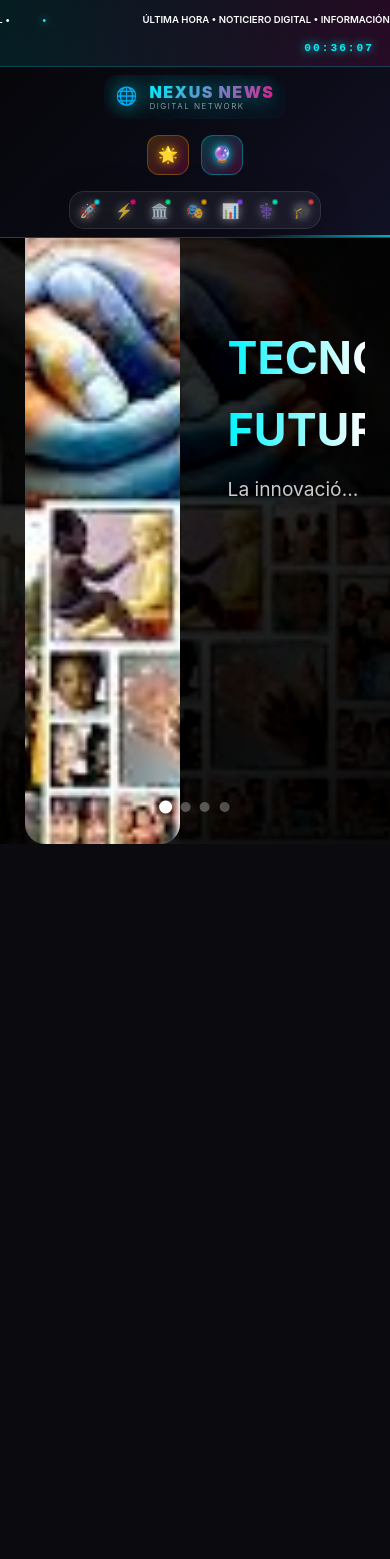
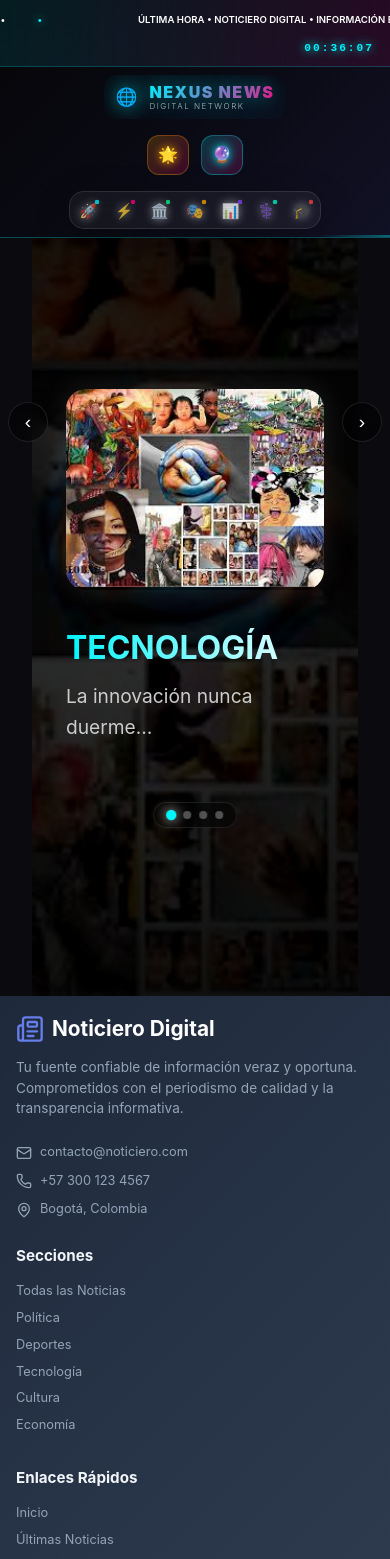
Before and after one commit to BrayanOrtiz115/Noticiero_2025IIg2_Ortiz_Brayan, a React (Vite) app: page /salud in a window 390 px wide. Shown: the top 1559 px of the page. Before the commit the page ends 964 px from the top, so only its background shows below. Built offline with nearby package versions, Linux system fonts and the light colour scheme; no server answers.

Commit message:
Se añadió footer en la parte del Home y se desplegó un estilo de acordeon para visualizar las noticias en Home

```diff
--- a/src/Components/Footer/Footer.css
+++ b/src/Components/Footer/Footer.css
@@ -1,22 +1,27 @@
 .footer {
   background: linear-gradient(135deg, #1e293b 0%, #334155 100%);
   color: white;
-  margin-top: auto;
+  width: 100vw;
+  margin-left: calc(-50vw + 50%);
+  margin-right: calc(-50vw + 50%);
+  position: relative;
+  left: 0;
+  right: 0;
 }
 
 .footer-container {
   max-width: 1200px;
   margin: 0 auto;
-  padding: 3rem 2rem;
+  padding: 1.5rem 2rem; /* Reducido de 3rem */
   display: grid;
   grid-template-columns: 2fr 1fr 1fr 1fr;
-  gap: 3rem;
+  gap: 2rem; /* Reducido de 3rem */
 }
 
 .footer-section h4 {
   color: #f1f5f9;
-  margin-bottom: 1.5rem;
-  font-size: 1.1rem;
+  margin-bottom: 1rem; /* Reducido de 1.5rem */
+  font-size: 1rem; /* Ligeramente más pequeño */
   font-weight: 700;
 }
 
@@ -24,44 +29,46 @@
   display: block;
   color: #94a3b8;
   text-decoration: none;
-  margin-bottom: 0.75rem;
+  margin-bottom: 0.5rem; /* Reducido de 0.75rem */
+  font-size: 0.85rem; /* Texto más pequeño */
   transition: all 0.3s;
 }
 
 .footer-section a:hover {
   color: #667eea;
-  transform: translateX(5px);
+  transform: translateX(3px); /* Efecto más sutil */
 }
 
 .footer-brand {
   display: flex;
   align-items: center;
-  gap: 0.75rem;
-  margin-bottom: 1rem;
+  gap: 0.5rem; /* Reducido de 0.75rem */
+  margin-bottom: 0.75rem; /* Reducido de 1rem */
 }
 
 .footer-logo {
-  width: 32px;
-  height: 32px;
+  width: 28px; /* Reducido de 32px */
+  height: 28px; /* Reducido de 32px */
   color: #667eea;
 }
 
 .footer-brand h3 {
   margin: 0;
   color: white;
-  font-size: 1.5rem;
+  font-size: 1.3rem; /* Reducido de 1.5rem */
 }
 
 .footer-description {
   color: #94a3b8;
-  line-height: 1.6;
-  margin-bottom: 2rem;
+  line-height: 1.5;
+  margin-bottom: 1.5rem; /* Reducido de 2rem */
+  font-size: 0.85rem; /* Texto más pequeño */
 }
 
 .footer-contact {
   display: flex;
   flex-direction: column;
-  gap: 0.75rem;
+  gap: 0.5rem; /* Reducido de 0.75rem */
 }
 
 .contact-item {
@@ -69,19 +76,19 @@
   align-items: center;
   gap: 0.5rem;
   color: #94a3b8;
-  font-size: 0.9rem;
+  font-size: 0.8rem; /* Más pequeño */
 }
 
 .fun-facts {
   display: flex;
   flex-direction: column;
-  gap: 0.5rem;
+  gap: 0.3rem; /* Reducido de 0.5rem */
 }
 
 .fun-fact {
   color: #94a3b8;
-  font-size: 0.9rem;
-  padding: 0.5rem 0;
+  font-size: 0.8rem; /* Más pequeño */
+  padding: 0.3rem 0; /* Reducido de 0.5rem */
   border-bottom: 1px solid #374151;
 }
 
@@ -91,7 +98,10 @@
 
 .footer-bottom {
   border-top: 1px solid #374151;
-  padding: 1.5rem 2rem;
+  padding: 1rem 2rem; /* Reducido de 1.5rem */
+  width: 100vw;
+  margin-left: calc(-50vw + 50%);
+  margin-right: calc(-50vw + 50%);
 }
 
 .footer-bottom-content {
@@ -101,30 +111,40 @@
   justify-content: space-between;
   align-items: center;
   color: #94a3b8;
-  font-size: 0.9rem;
+  font-size: 0.8rem; /* Más pequeño */
 }
 
 /* Responsive */
 @media (max-width: 768px) {
   .footer-container {
     grid-template-columns: 1fr;
-    gap: 2rem;
-    padding: 2rem 1rem;
+    gap: 1.5rem; /* Reducido de 2rem */
+    padding: 1.5rem 1rem; /* Más compacto en móviles */
   }
 
   .footer-bottom-content {
     flex-direction: column;
-    gap: 1rem;
+    gap: 0.5rem; /* Reducido de 1rem */
     text-align: center;
   }
 }
 
 @media (max-width: 480px) {
   .footer-container {
-    padding: 1.5rem 1rem;
+    padding: 1rem; /* Más compacto */
   }
 
   .footer-bottom {
-    padding: 1rem;
+    padding: 0.8rem 1rem; /* Más compacto */
+  }
+
+  .footer-section h4 {
+    margin-bottom: 0.8rem;
+    font-size: 0.95rem;
+  }
+
+  .footer-section a {
+    margin-bottom: 0.4rem;
+    font-size: 0.8rem;
   }
 }
--- a/src/Pages/Home/Home.css
+++ b/src/Pages/Home/Home.css
@@ -1,13 +1,83 @@
-.home-fade-container {
-  position: fixed;
-  inset: 0;
+.home-container {
+  position: relative;
+  width: 100%;
+  min-height: 100vh;
   overflow: hidden;
   background: #07070b;
   color: white;
   font-family: "Inter", sans-serif;
-  transition: background-color 0.6s ease;
 }
 
+/* === Flechas de navegación === */
+.nav-arrow {
+  position: fixed;
+  top: 50%;
+  transform: translateY(-50%);
+  background: rgba(0, 0, 0, 0.5);
+  border: none;
+  color: white;
+  width: 60px;
+  height: 60px;
+  border-radius: 50%;
+  font-size: 2rem;
+  cursor: pointer;
+  transition: all 0.3s ease;
+  display: flex;
+  align-items: center;
+  justify-content: center;
+  z-index: 25;
+  backdrop-filter: blur(10px);
+  border: 1px solid rgba(255, 255, 255, 0.1);
+}
+
+.nav-arrow:hover {
+  background: rgba(0, 0, 0, 0.8);
+  transform: translateY(-50%) scale(1.1);
+  box-shadow: 0 0 20px rgba(255, 255, 255, 0.2);
+}
+
+.left-arrow {
+  left: 2rem;
+}
+
+.right-arrow {
+  right: 2rem;
+}
+
+/* === Indicadores de sección === */
+.section-indicators {
+  position: fixed;
+  bottom: 2rem;
+  left: 50%;
+  transform: translateX(-50%);
+  display: flex;
+  gap: 0.8rem;
+  z-index: 20;
+  background: rgba(0, 0, 0, 0.5);
+  backdrop-filter: blur(10px);
+  padding: 0.8rem 1.2rem;
+  border-radius: 50px;
+  border: 1px solid rgba(255, 255, 255, 0.1);
+}
+
+.indicator {
+  width: 12px;
+  height: 12px;
+  border-radius: 50%;
+  cursor: pointer;
+  transition: all 0.3s ease;
+}
+
+.indicator:hover {
+  transform: scale(1.2);
+}
+
+.indicator.active {
+  transform: scale(1.3);
+  box-shadow: 0 0 10px currentColor;
+}
+
+/* === El resto de estilos se mantienen === */
 .bg-media {
   position: absolute;
   inset: 0;
@@ -29,21 +99,15 @@
   pointer-events: none;
 }
 
-/* --- área de noticia --- */
 .news-content {
   position: relative;
   z-index: 10;
-  height: 100vh;
+  min-height: 100vh;
   display: flex;
   align-items: center;
   justify-content: center;
   gap: 3rem;
-  padding: 0 6%;
-  opacity: 1;
-  transition: opacity 0.6s ease;
-}
-.fade-transition .news-content {
-  opacity: 0;
+  padding: 2rem 6%;
 }
 
 .news-image {
@@ -51,7 +115,7 @@
   overflow: hidden;
   border-radius: 20px;
   box-shadow: 0 0 30px rgba(255,255,255,0.1);
-  animation: revealDownImage 1.3s ease forwards;
+  animation: fadeIn 0.8s ease;
 }
 .news-image img {
   width: 100%;
@@ -63,18 +127,15 @@
 .news-image:hover img {
   transform: scale(1.1);
 }
-@keyframes revealDownImage {
-  0% { clip-path: inset(0 0 100% 0); opacity: 0; }
-  100% { clip-path: inset(0 0 0 0); opacity: 1; }
-}
 
 .news-text {
   width: 40%;
-  animation: revealDownText 1.4s ease forwards;
+  animation: fadeIn 1s ease;
 }
-@keyframes revealDownText {
-  0% { transform: translateY(-40px); opacity: 0; }
-  100% { transform: translateY(0); opacity: 1; }
+
+@keyframes fadeIn {
+  from { opacity: 0; transform: translateY(20px); }
+  to { opacity: 1; transform: translateY(0); }
 }
 
 .news-text h1 {
@@ -110,24 +171,69 @@
   box-shadow: 0 0 20px var(--accent);
 }
 
-/* indicadores */
-.nav-indicator {
-  position: absolute;
-  bottom: 2rem;
-  left: 50%;
-  transform: translateX(-50%);
-  display: flex;
-  gap: 0.6rem;
-  z-index: 15;
+/* Responsive */
+@media (max-width: 768px) {
+  .nav-arrow {
+    width: 50px;
+    height: 50px;
+    font-size: 1.5rem;
+  }
+
+  .left-arrow {
+    left: 1rem;
+  }
+
+  .right-arrow {
+    right: 1rem;
+  }
+
+  .section-indicators {
+    bottom: 1rem;
+    padding: 0.6rem 1rem;
+  }
+
+  .indicator {
+    width: 10px;
+    height: 10px;
+  }
+
+  .news-content {
+    flex-direction: column;
+    gap: 2rem;
+    padding-top: 2rem;
+  }
+
+  .news-image, .news-text {
+    width: 90%;
+  }
+
+  .news-text h1 {
+    font-size: 2rem;
+  }
 }
-.dot {
-  width: 10px;
-  height: 10px;
-  border-radius: 50%;
-  background: rgba(255,255,255,0.3);
-  transition: all 0.3s;
+
+@media (max-width: 480px) {
+  .nav-arrow {
+    width: 40px;
+    height: 40px;
+    font-size: 1.2rem;
+  }
+
+  .left-arrow {
+    left: 0.5rem;
+  }
+
+  .right-arrow {
+    right: 0.5rem;
+  }
+
+  .section-indicators {
+    gap: 0.5rem;
+    padding: 0.5rem 0.8rem;
+  }
+
+  .indicator {
+    width: 8px;
+    height: 8px;
+  }
 }
-.dot.active {
-  background: #fff;
-  transform: scale(1.3);
-}
--- a/src/Pages/Home/Home.jsx
+++ b/src/Pages/Home/Home.jsx
@@ -1,6 +1,7 @@
-import React, { useEffect, useState, useRef } from "react";
+import React, { useState, useEffect } from "react";
 import { Link } from "react-router-dom";
 import "./Home.css";
+import Footer from "../../Components/Footer/Footer";
 
 // ✅ Imágenes desde src/img
 import techImg from "../../img/cultura.png";
@@ -10,100 +11,79 @@ import economyImg from "../../img/tecnologia.png";
 
 const Home = () => {
   const [activeIndex, setActiveIndex] = useState(0);
-  const [fading, setFading] = useState(false);
-  const isScrolling = useRef(false);
+  const [isTransitioning, setIsTransitioning] = useState(false);
 
   const sections = [
     {
-      title: "TECNOLOGÍA FUTURISTA",
+      title: "TECNOLOGÍA",
       subtitle: "La innovación nunca duerme",
       media: techImg,
       color: "#00f5ff",
       text: `El avance tecnológico redefine cada aspecto de nuestra vida diaria.
       Desde la inteligencia artificial que escribe y crea por nosotros, hasta los sistemas automatizados
-      que toman decisiones en milisegundos, la revolución digital marca un punto de no retorno.
-      Las grandes corporaciones invierten miles de millones en desarrollar interfaces más humanas,
-      mientras el futuro de la conectividad global se acerca a pasos agigantados.
-
-      Expertos predicen que en menos de una década los dispositivos inteligentes
-      podrán anticiparse a nuestras necesidades incluso antes de que las expresemos.
-      Bienvenido a una era donde la ciencia ficción se convierte en realidad.`,
+      que toman decisiones en milisegundos, la revolución digital marca un punto de no retorno.`,
       link: "/tecnologia",
     },
     {
-      title: "DEPORTES EN VIVO",
+      title: "DEPORTES",
       subtitle: "La pasión se siente en cada gol",
       media: sportsImg,
       color: "#ff0080",
       text: `El mundo del deporte atraviesa su transformación más emocionante.
       Con cámaras 8K, estadísticas en tiempo real y transmisiones inmersivas,
-      los fanáticos ya no solo miran: ahora viven el juego como si estuvieran en el estadio.
-      La tecnología de sensores biométricos está cambiando la manera en que se entrena, se compite y se gana.
-
-      Desde el fútbol europeo hasta las ligas latinoamericanas, el espectáculo se reinventa
-      con inteligencia artificial que analiza tácticas en segundos.
-      El deporte moderno ya no solo depende del talento: ahora la ciencia también juega.`,
+      los fanáticos ya no solo miran: ahora viven el juego como si estuvieran en el estadio.`,
       link: "/deportes",
     },
     {
-      title: "CULTURA GLOBAL",
+      title: "CULTURA",
       subtitle: "Arte, música y revolución digital",
       media: cultureImg,
       color: "#ffaa00",
       text: `La cultura global vive una nueva edad de oro.
-      Artistas de todo el mundo fusionan tradición y tecnología para crear obras que trascienden fronteras.
-      Plataformas de streaming, NFT musicales y museos virtuales están reescribiendo las reglas del arte contemporáneo.
-
-      El público ya no es solo espectador: se convierte en parte de la obra.
-      Conciertos holográficos, exposiciones inmersivas y experiencias de realidad aumentada
-      nos demuestran que la creatividad humana sigue siendo infinita, incluso en el universo digital.`,
+      Artistas de todo el mundo fusionan tradición y tecnología para crear obras que trascienden fronteras.`,
       link: "/cultura",
     },
     {
-      title: "ECONOMÍA MUNDIAL",
+      title: "ECONOMÍA",
       subtitle: "La revolución financiera digital",
       media: economyImg,
       color: "#00ff99",
       text: `El mercado global entra en una nueva era dominada por la inteligencia artificial y el blockchain.
-      Las monedas digitales y los contratos inteligentes están rompiendo las barreras tradicionales de la banca.
-      Cada transacción se vuelve más segura, rápida y descentralizada.
-
-      Expertos aseguran que el futuro económico será impulsado por datos, no por billetes.
-      Las empresas que no se adapten al ritmo tecnológico corren el riesgo de desaparecer,
-      mientras los nuevos gigantes digitales emergen con una sola misión: reinventar el dinero.`,
+      Las monedas digitales y los contratos inteligentes están rompiendo las barreras tradicionales.`,
       link: "/economia",
     },
   ];
 
-  // 🔁 Scroll con fade
-  useEffect(() => {
-    const handleScroll = (e) => {
-      if (isScrolling.current) return;
-      isScrolling.current = true;
-
-      setFading(true);
-      setTimeout(() => {
-        if (e.deltaY > 0) {
+  const nextSection = () => {
+    if (isTransitioning) return;
+    setIsTransitioning(true);
     setActiveIndex((prev) => (prev + 1) % sections.length);
-        } else {
-          setActiveIndex((prev) =>
-            prev === 0 ? sections.length - 1 : prev - 1
-          );
-        }
-        setTimeout(() => setFading(false), 400);
-      }, 300);
-
-      setTimeout(() => (isScrolling.current = false), 1000);
+    setTimeout(() => setIsTransitioning(false), 600);
   };
 
-    window.addEventListener("wheel", handleScroll);
-    return () => window.removeEventListener("wheel", handleScroll);
-  }, [sections.length]);
+  const prevSection = () => {
+    if (isTransitioning) return;
+    setIsTransitioning(true);
+    setActiveIndex((prev) => (prev - 1 + sections.length) % sections.length);
+    setTimeout(() => setIsTransitioning(false), 600);
+  };
+
+  // Navegación con teclado
+  useEffect(() => {
+    const handleKeyDown = (e) => {
+      if (e.key === 'ArrowLeft') prevSection();
+      if (e.key === 'ArrowRight') nextSection();
+    };
+
+    window.addEventListener('keydown', handleKeyDown);
+    return () => window.removeEventListener('keydown', handleKeyDown);
+  }, [isTransitioning]);
 
   const active = sections[activeIndex];
 
   return (
-    <div className={`home-fade-container ${fading ? "fade-transition" : ""}`}>
+    <>
+      <div className="home-container">
         {/* === Fondo === */}
         {sections.map((sec, i) => (
           <img
@@ -115,6 +95,29 @@ const Home = () => {
         ))}
 
         <div className="overlay-dark"></div>
+
+        {/* === Flechas de navegación === */}
+        <button className="nav-arrow left-arrow" onClick={prevSection}>
+          ‹
+        </button>
+
+        <button className="nav-arrow right-arrow" onClick={nextSection}>
+          ›
+        </button>
+
+        {/* === Indicadores de sección === */}
+        <div className="section-indicators">
+          {sections.map((_, index) => (
+            <div
+              key={index}
+              className={`indicator ${index === activeIndex ? "active" : ""}`}
+              onClick={() => setActiveIndex(index)}
+              style={{
+                backgroundColor: index === activeIndex ? active.color : "rgba(255,255,255,0.3)"
+              }}
+            ></div>
+          ))}
+        </div>
 
         {/* === Contenido: imagen + texto === */}
         <div className="news-content">
@@ -138,14 +141,11 @@ const Home = () => {
             </Link>
           </div>
         </div>
+      </div>
 
-      {/* === Indicadores === */}
-      <div className="nav-indicator">
-        {sections.map((_, i) => (
-          <span key={i} className={i === activeIndex ? "dot active" : "dot"}></span>
-        ))}
-      </div>
-    </div>
+      {/* ✅ Footer */}
+      <Footer />
+    </>
   );
 };
 
```
Lines whose indentation alone changed are shown as unchanged.
